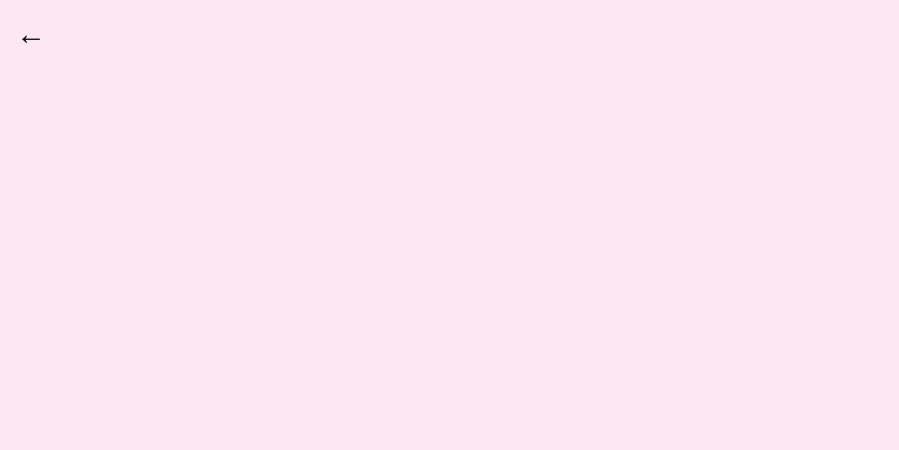
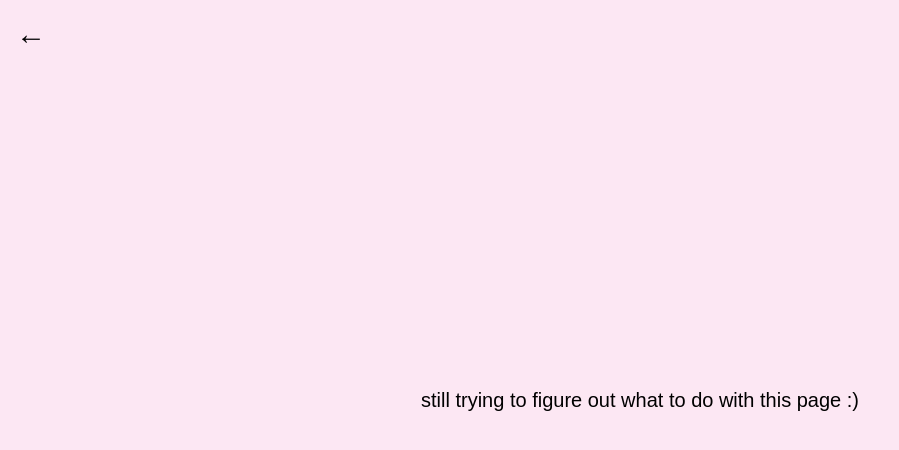
Before and after one commit to spencerderecat/site, a Next.js app in the folder frontend/: page /moments in a window 1280 px wide. Shown: the top 450 px of the page, without its empty margins (0-899 px from the left). Built offline with nearby package versions, Linux system fonts and the light colour scheme.

Commit message:
chore: adding placeholder for moments page

```diff
--- a/frontend/src/app/moments/page.tsx
+++ b/frontend/src/app/moments/page.tsx
@@ -7,6 +7,9 @@ export default function MomentsPage() {
     <>
       <div className="fixed inset-0 bg-pink-100 -z-10" />
       <Link href="/" className="fixed top-4 left-4 text-3xl text-black hover:underline cursor-pointer z-50">←</Link>
+      <div className="flex flex-col items-center justify-center min-h-screen">
+        <span className="text-xl text-black text-center">still trying to figure out what to do with this page :)</span>
+      </div>
     </>
   );
 }
```
